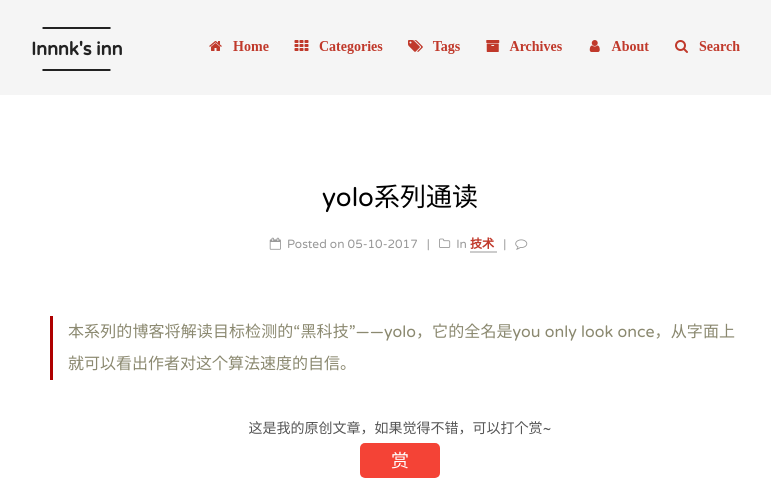
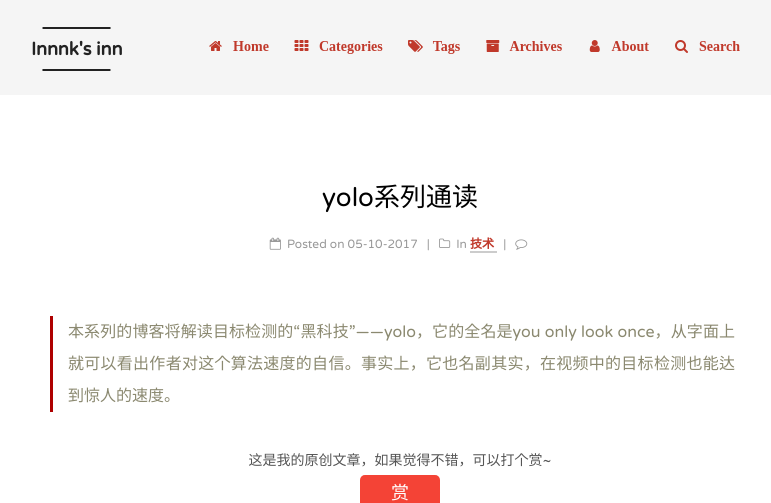
Before and after one commit to innnk/innnk.github.io, a Jekyll site: the page built from _posts/2017-10-05-yolo.md, in a window 1280 px wide. Shown: the top 503 px of the page, without its empty margins (240-1011 px from the left). Built offline with Jekyll 4.4.1, drawn with Linux system fonts in a browser that asks for light colours; comment, search, counter and statistics services are not loaded.

Commit message:
update blog

```diff
--- a/_posts/2017-10-05-yolo.md
+++ b/_posts/2017-10-05-yolo.md
@@ -4,4 +4,4 @@ title: yolo系列通读
 category: 技术
 mathjax: true
 ---
->本系列的博客将解读目标检测的“黑科技”——yolo，它的全名是you only look once，从字面上就可以看出作者对这个算法速度的自信。
+>本系列的博客将解读目标检测的“黑科技”——yolo，它的全名是you only look once，从字面上就可以看出作者对这个算法速度的自信。事实上，它也名副其实，在视频中的目标检测也能达到惊人的速度。
```
